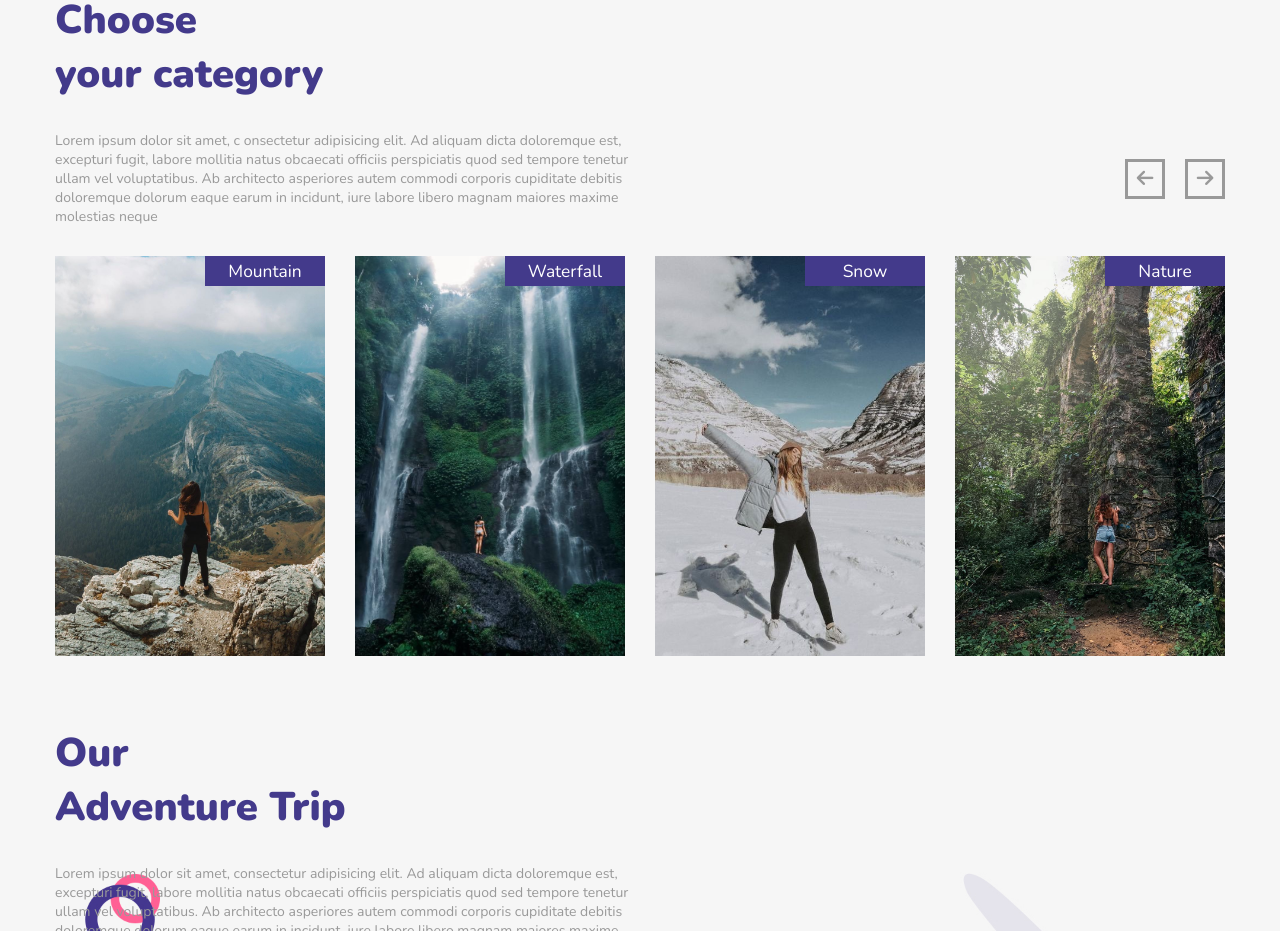
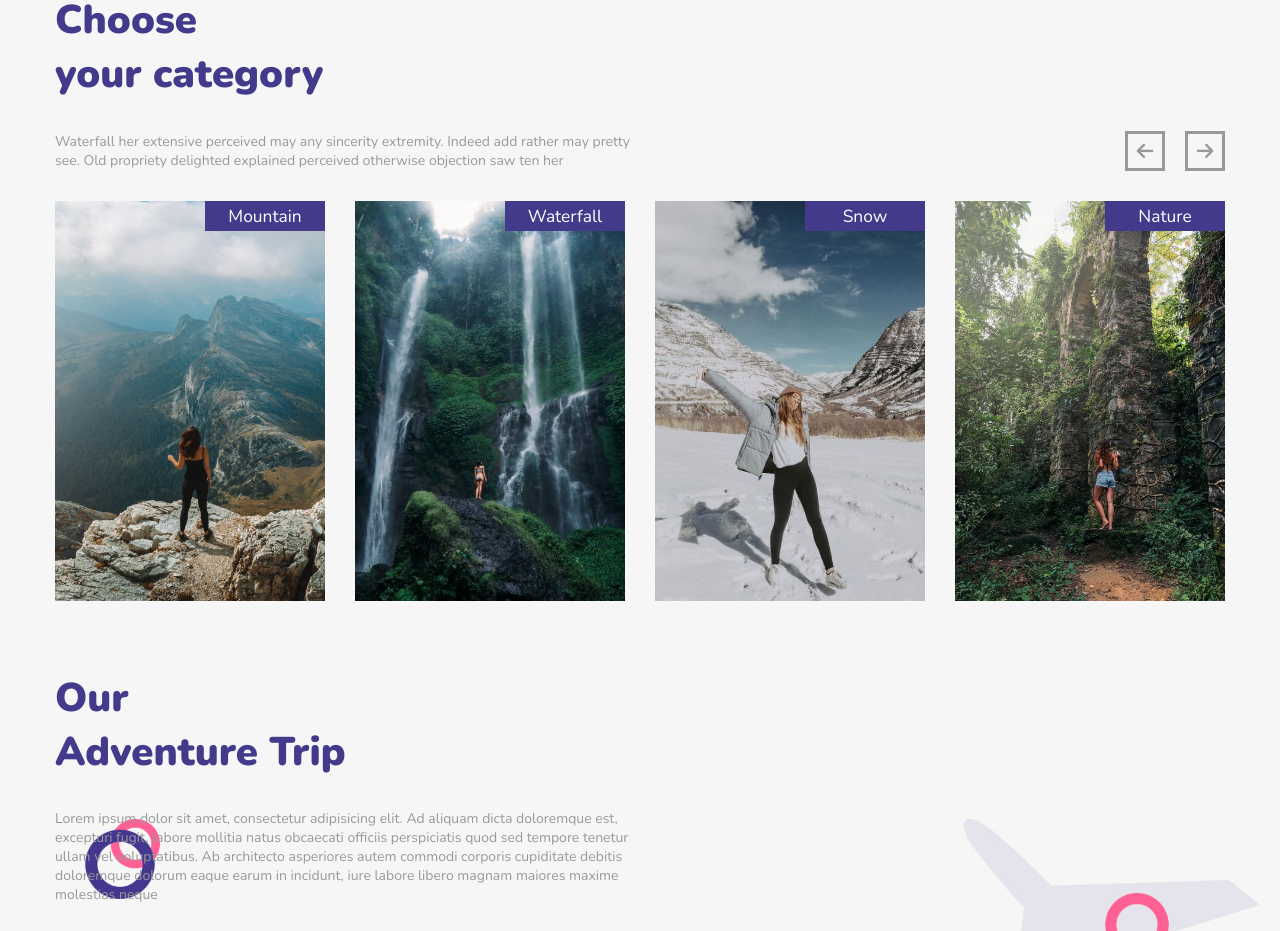
Before and after one commit to sluka-alexander/mevn-trave-tour, a Vue app in the folder client/: page / in a window 1280 px wide. Shown: the part 1840-2771 px from the top of the page. Built offline with nearby package versions, Linux system fonts and the light colour scheme.

Commit message:
add slider for a page home

```diff
--- a/client/src/views/Home.vue
+++ b/client/src/views/Home.vue
@@ -71,25 +71,21 @@
       <div class="container">
         <div class="title">Choose <br> your category</div>
         <div class="up-content">
-          <div class="subtitle">Lorem ipsum dolor sit amet, c
-            onsectetur adipisicing elit. Ad aliquam dicta
-            doloremque
-            est,
-            excepturi fugit, labore mollitia natus obcaecati
-            officiis perspiciatis quod sed tempore tenetur ullam
-            vel
-            voluptatibus. Ab architecto asperiores autem commodi
-            corporis cupiditate debitis doloremque dolorum
-            eaque
-            earum
-            in incidunt, iure labore libero magnam maiores
-            maxime molestias neque
+          <div class="subtitle">
+            <div class='slider js-slider'>
+              <div class="slider__body" v-bind:style='{left: sliderOffsetLeft + "px"}'>
+                <div class="slider__slide js-slide" v-for='slide in sliderList'
+                     v-bind:key="slide.id" >
+                  {{ slide.message }}
+                </div>
+              </div>
+            </div>
           </div>
           <div class="up-content__arrows">
-            <div class="up-content__arrows__arrow">
+            <div class="up-content__arrows__arrow" @click='prevSlide'>
               <i class="fas fa-arrow-left"></i>
             </div>
-            <div class="up-content__arrows__arrow">
+            <div class="up-content__arrows__arrow" @click="nextSlide">
               <i class="fas fa-arrow-right"></i>
             </div>
           </div>
@@ -288,7 +284,6 @@
             </div>
           </div>
         </div>
-
         <div class="made"> © All Rights Reserved by ADVENTO | Made with ♥ | 2019</div>
       </div>
     </div>
@@ -303,8 +298,111 @@ export default {
     return {
       video: true,
       search: '',
+      // Всего слайдов
+      sliderAllCount: 0,
+      // Номер активного слайда
+      sliderActive: 1,
+      // Отступ тела со слайдами в контейнере
+      sliderOffsetLeft: 0,
+      // Шаг одного слайда = его длина
+      sliderOffsetStep: 0,
+      // Список изображений
+      sliderList: [
+        {
+          message: 'Waterfall her extensive perceived may any sincerity extremity. '
+                + 'Indeed add rather may pretty see. Old propriety delighted '
+                + 'explained perceived otherwise objection saw ten her',
+        },
+        {
+          message: 'Mountain her extensive perceived may any sincerity extremity. '
+                + 'Indeed add rather may pretty see. Old propriety delighted '
+                + 'explained perceived otherwise objection saw ten her',
+        },
+        {
+          message: 'Snow her extensive perceived may any sincerity extremity. '
+                + 'Indeed add rather may pretty see. Old propriety delighted '
+                + 'explained perceived otherwise objection saw ten her',
+        },
+        {
+          message: 'Nature her extensive perceived may any sincerity extremity. '
+                + 'Indeed add rather may pretty see. Old propriety delighted '
+                + 'explained perceived otherwise objection saw ten her',
+        },
+      ],
     };
   },
-  components: {},
+  methods: {
+    // Иницилизация слайдера
+    initSlider() {
+      // Получаем элементы сладера и его слайдов
+      const sliderBody = this.$el.querySelector('.js-slider');
+      const sliderSlidies = sliderBody.querySelectorAll('.js-slide');
+      // Записываем длину одного слайда для перелистывания
+      this.sliderOffsetStep = sliderBody.clientWidth;
+      // Общее количество слайдов для стопов
+      this.sliderAllCount = sliderSlidies.length;
+    },
+
+    openSlide(id) {
+      if (id > 0 && id <= this.sliderAllCount) {
+        this.sliderActive = id;
+        // Сдвигаем элемент со слайдами
+        this.sliderOffsetLeft = -(this.sliderActive
+            * this.sliderOffsetStep - this.sliderOffsetStep);
+      }
+    },
+
+    nextSlide() {
+      if (this.sliderActive < this.sliderAllCount) {
+        this.sliderActive += 1;
+        this.openSlide(this.sliderActive);
+      }
+    },
+
+    prevSlide() {
+      if (this.sliderActive > 1) {
+        this.sliderActive -= 1;
+        this.openSlide(this.sliderActive);
+      }
+    },
+  },
+
+  mounted() {
+    this.initSlider();
+
+    // Перенастройка слайдера при ресайзе окна
+    window.addEventListener('resize', () => {
+      this.initSlider();
+      this.openSlide(this.sliderActive);
+    });
+  },
 };
 </script>
+<style lang="scss">
+  $slider-height: 100%;
+  $slide-width: 100%;
+
+  .slider {
+    width: 100%;
+    height: $slider-height;
+    position: relative;
+    overflow: hidden;
+
+  &__body {
+     min-width: auto;
+     height: $slider-height;
+     display: flex;
+     position: relative;
+     align-items: stretch;
+     transition: all .5s ease;
+   }
+
+  &__slide {
+     min-width: $slide-width;
+     height: $slider-height;
+     background-size: cover;
+     background-position: center;
+     flex: 1 100%;
+   }
+  }
+</style>
```
